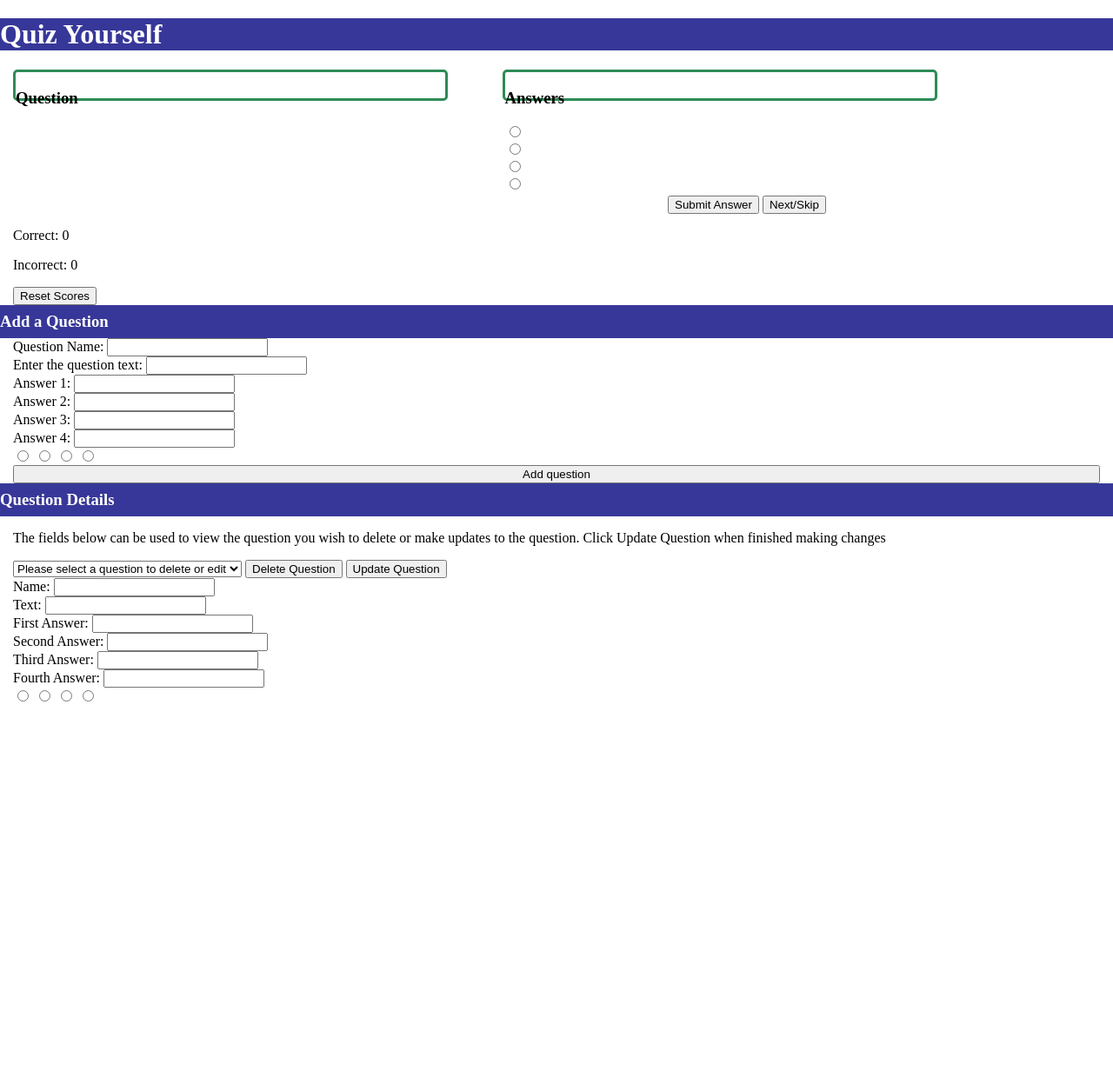
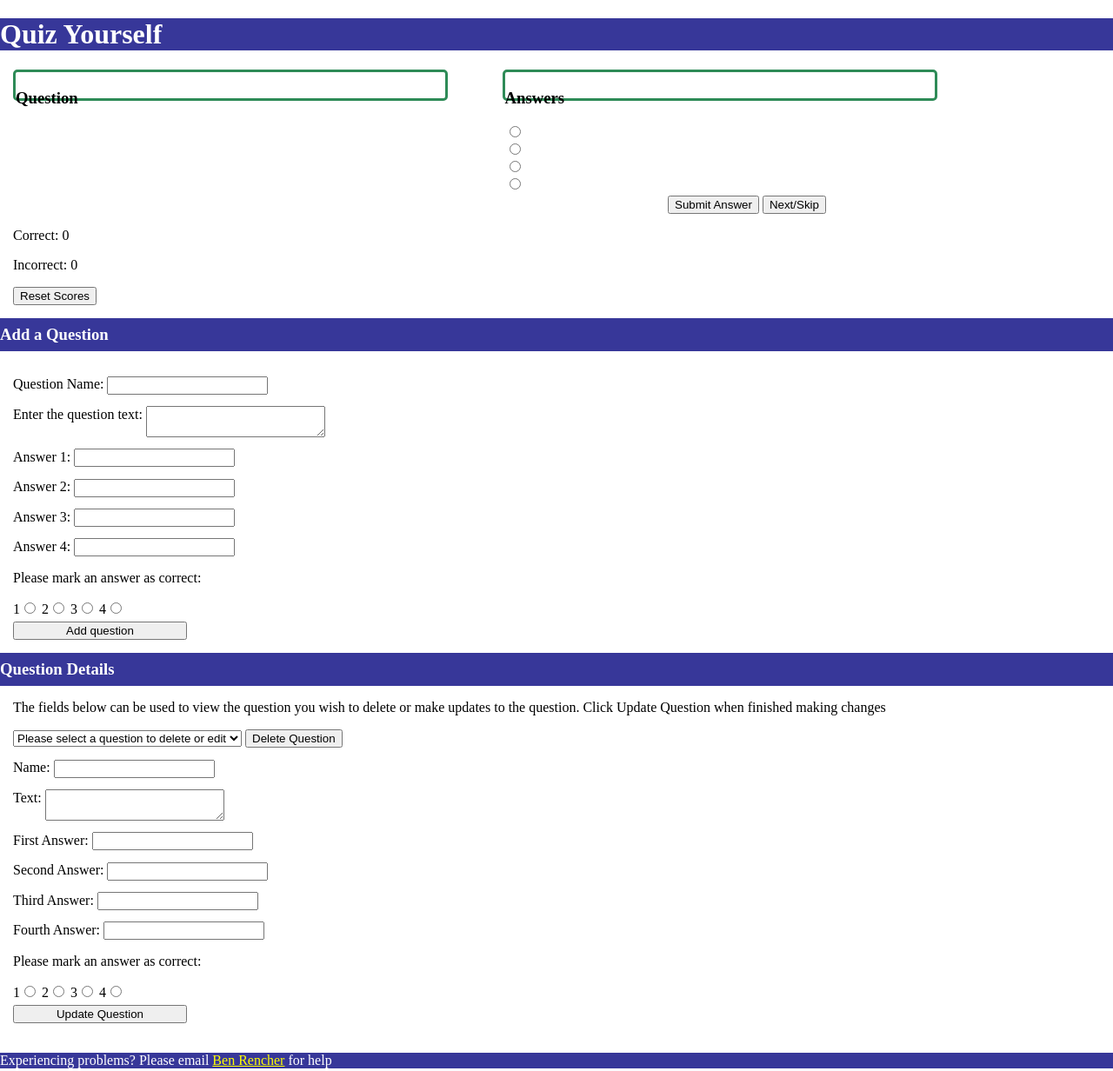
Before and after one commit to bdrencher/BDR-Winter-2020-FlashCard-Project, a website: page public/index.html in a window 1280 px wide. Shown: the whole page at 87% size. Before the commit the page ends 811 px from the top, so only its background shows below. Drawn offline with nearby package versions, Linux system fonts and the light colour scheme; no server answers.

Commit message:
making style changes

```diff
--- a/public/index.html
+++ b/public/index.html
@@ -51,42 +51,45 @@
                 <button class="actionButton" onclick="resetScores()">Reset Scores</button>
             </div>
 
+<!----------------- ADD A QUESTION -------------------->
             <h3 class="sectionHeader">Add a Question</h3>
             <div id="inputFlexBox">
                 <div class="addInput">
                     <label for="qName">Question Name:</label>
-                    <input type="text" id="questionName" name="qName">
+                    <input type="text" class="inputText" id="questionName" name="qName">
                 </div>
                 <div class="addInput">
-                    <label for="questionText">Enter the question text:</label>
-                    <input type="textarea" id="questionTextInput" name="questionText">
+                    <label for="questionText">Enter the question text:
+                    <textarea class="inputArea" id="questionTextInput" name="questionText"></textarea></label>
                 </div>
                 <div class="addInput">
                     <label for="firstAnswer">Answer 1:</label>
-                    <input type="text" id="firstAnswerInput" name="firstAnswer">
+                    <input type="text" class="inputText" id="firstAnswerInput" name="firstAnswer">
                 </div>
                 <div class="addInput">
                     <label for="secondAnswer">Answer 2:</label>
-                    <input type="text" id="secondAnswerInput" name="secondAnswer">
+                    <input type="text" class="inputText" id="secondAnswerInput" name="secondAnswer">
                 </div>
                 <div class="addInput">
                     <label for="thirdAnswer">Answer 3:</label>
-                    <input type="text" id="thirdAnswerInput" name="thirdAnswer">
+                    <input type="text" class="inputText" id="thirdAnswerInput" name="thirdAnswer">
                 </div>
                 <div class="addInput">
                     <label for="fourthAnswer">Answer 4:</label>
-                    <input type="text" id="fourthAnswerInput" name="fourthAnswer">
+                    <input type="text" class="inputText" id="fourthAnswerInput" name="fourthAnswer">
                 </div>
-                <div class="addInput">
-                    <input type="radio" value="1" name="correctAnswer">
-                    <input type="radio" value="2" name="correctAnswer">
-                    <input type="radio" value="3" name="correctAnswer">
-                    <input type="radio" value="4" name="correctAnswer">
+                <div>
+                    <p>Please mark an answer as correct:</p>
+                    1<input type="radio" value="1" name="correctAnswer">
+                    2<input type="radio" value="2" name="correctAnswer">
+                    3<input type="radio" value="3" name="correctAnswer">
+                    4<input type="radio" value="4" name="correctAnswer">
                 </div>
 
                 <button class="actionButton" onclick="addAQuestion(); validateInput()">Add question</button>
             </div>
 
+<!---------------- QUESTION DETAILS -------------------->
             <div>
                 <h3 class="sectionHeader">Question Details</h3>
                 <div id="updateDetails">
@@ -99,43 +102,49 @@
                             <option value=none>Please select a question to delete or edit</option>
                         </select>
                         <button class="actionButton" onclick="deleteAQuestion()">Delete Question</button>
-                        <button class="actionButton" onclick="updateAQuestion()">Update Question</button>
                     </div>
                 </div>
                 <div id="inputFlexBox">
                     <div class="updateInput">
                         <label for="updateQName">Name:</label>
-                        <input type="text" id="updateQuestionName" name="updateQName">
+                        <input type="text" class="inputText" id="updateQuestionName" name="updateQName">
                     </div>
                     <div class="updateInput">
-                        <label for="updateQText">Text:</label>
-                        <input type="text" id="updateQuestionText" name="updateQText">
+                        <label for="updateQText">Text:
+                        <textarea class="inputArea" id="updateQuestionText" name="updateQText"></textarea></label>
                     </div>
                     <div class="updateInput">
                         <label for="updateAOne">First Answer:</label>
-                        <input type="text" id="updateAnswerOne" name="updateAOne">
+                        <input type="text" class="inputText" id="updateAnswerOne" name="updateAOne">
                     </div>
                     <div class="updateInput">
                         <label for="updateATwo">Second Answer:</label>
-                        <input type="text" id="updateAnswerTwo" name="updateATwo">
+                        <input type="text" class="inputText" id="updateAnswerTwo" name="updateATwo">
                     </div>
                     <div class="updateInput">
                         <label for="updateAThree">Third Answer:</label>
-                        <input type="text" id="updateAnswerThree" name="updateAThree">
+                        <input type="text" class="inputText" id="updateAnswerThree" name="updateAThree">
                     </div>
                     <div class="updateInput">
                         <label for="updateAFour">Fourth Answer:</label>
-                        <input type="text" id="updateAnswerFour" name="updateAFour">
+                        <input type="text" class="inputText" id="updateAnswerFour" name="updateAFour">
                     </div>
                     <div class="updateInput">
-                        <input type="radio" value="1" name="updateCorrectAnswer">
-                        <input type="radio" value="2" name="updateCorrectAnswer">
-                        <input type="radio" value="3" name="updateCorrectAnswer">
-                        <input type="radio" value="4" name="updateCorrectAnswer">
+                        <p>Please mark an answer as correct:</p>
+                        1<input type="radio" value="1" name="updateCorrectAnswer">
+                        2<input type="radio" value="2" name="updateCorrectAnswer">
+                        3<input type="radio" value="3" name="updateCorrectAnswer">
+                        4<input type="radio" value="4" name="updateCorrectAnswer">
                     </div>
+                    <button class="actionButton" onclick="updateAQuestion()">Update Question</button>
                 </div>
             </div>
         </div>
+        <br>
+        <footer>
+            <p>Experiencing problems? Please email <a href="mailto:ren18012@byui.edu">Ben Rencher</a> for
+                help</p>
+        </footer>
     </body>
 
 </html>
--- a/public/projectTwo.css
+++ b/public/projectTwo.css
@@ -3,10 +3,22 @@ html, body {
     padding: 0;
 }
 
-header {
+header, footer {
     margin: 0;
     background-color: rgb(55, 55, 153);
     color: white;
+}
+
+footer a {
+    color: yellow;
+}
+
+footer a:active {
+    color: white;
+}
+
+footer a:visited {
+    color: seagreen;
 }
 
 .contentBox {
@@ -56,10 +68,28 @@ header {
     margin-right: 15px;
 }
 
+#inputFlexBox button {
+    max-width: 200px;
+    margin-top: 5px;
+}
+
+#inputFlexBox .inputArea, .inputText{
+    margin-top: 1em;
+}
+
+label textArea {
+    vertical-align: middle;
+    min-width: 200px;
+}
+
 .sectionHeader {
+
     background-color: rgb(55, 55, 153);
     color: white;
-    margin: 0;
+    margin-top: 15px;
+    margin-bottom: 15px;
+    margin-left: 0;
+    margin-right: 0;
     padding-top: 8px;
     padding-bottom: 8px;
 }
```
